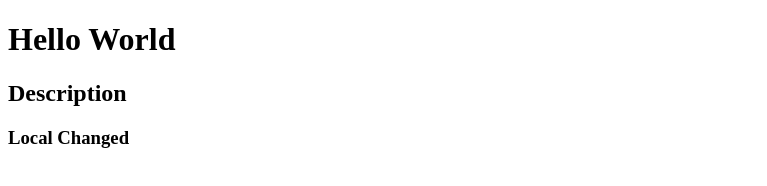
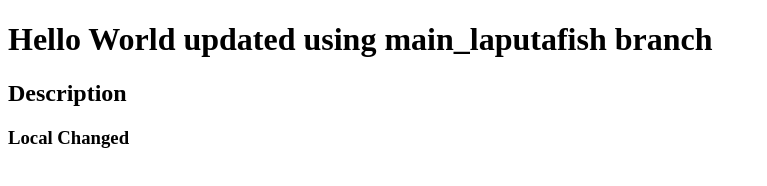
Before and after one commit to dd20150224/gittestnas, a plain HTML site: page index.html in a window 1280 px wide. Shown: the whole page, without its empty margins (0-767 px from the left). Drawn offline with Linux system fonts and the light colour scheme.

Commit message:
updated main_laputafish branch

```diff
--- a/index.html
+++ b/index.html
@@ -7,7 +7,7 @@
   <title>Document</title>
 </head>
 <body>
-  <h1>Hello World</h1>
+  <h1>Hello World updated using main_laputafish branch</h1>
   <h2>Description</h2>
   <h3>Local Changed</h3>
 </body>
```
